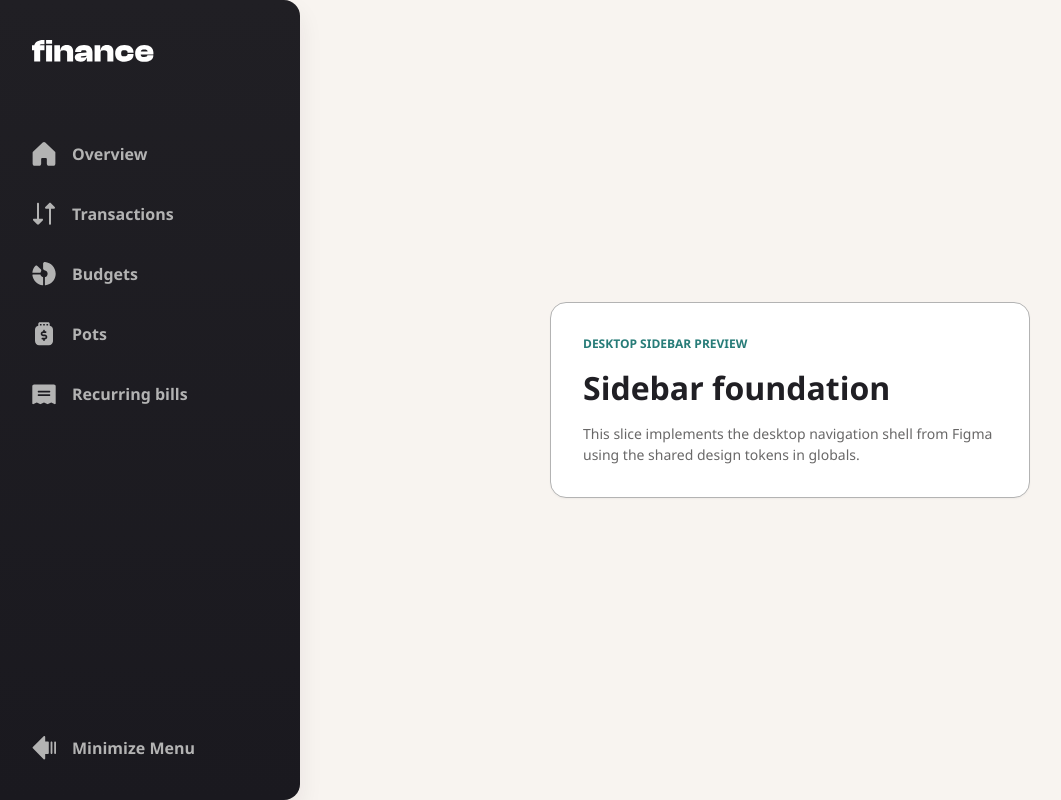
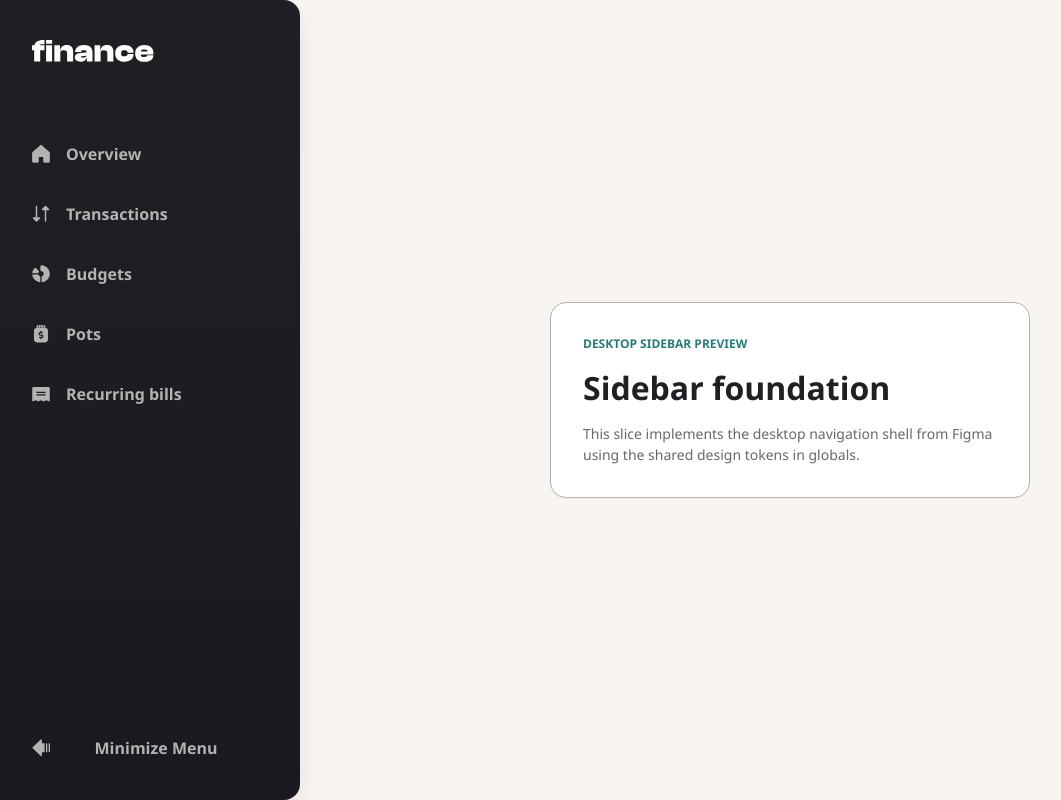
Before and after one commit to dkdurden/finance_helper, a Next.js app in the folder apps/web/: page / in a window 1280 px wide. Shown: the whole page, without its empty margins (0-1061 px from the left). Built offline with nearby package versions, Linux system fonts and the light colour scheme.

Commit message:
Adjust sidebar icon spacing and toggle transition

```diff
--- a/apps/web/src/components/sidebar/Sidebar.module.css
+++ b/apps/web/src/components/sidebar/Sidebar.module.css
@@ -2,6 +2,8 @@
   --sidebar-width: 300px;
   --sidebar-collapsed-width: 88px;
   --sidebar-item-height: 56px;
+  --sidebar-motion-duration: 800ms;
+  --sidebar-motion-easing: cubic-bezier(0.22, 1, 0.36, 1);
 
   display: flex;
   min-height: 606px;
@@ -10,14 +12,17 @@
   gap: var(--space-300);
   overflow: hidden;
   border-radius: 0 var(--radius-lg) var(--radius-lg) 0;
-  background:
-    linear-gradient(180deg, rgb(32 31 36 / 1) 0%, rgb(26 25 31 / 1) 100%);
+  background: linear-gradient(
+    180deg,
+    rgb(32 31 36 / 1) 0%,
+    rgb(26 25 31 / 1) 100%
+  );
   padding-bottom: var(--space-300);
   color: var(--color-grey-300);
   box-shadow: var(--shadow-md);
   transition:
-    width var(--transition-base),
-    gap var(--transition-base);
+    width var(--sidebar-motion-duration) var(--sidebar-motion-easing),
+    gap var(--sidebar-motion-duration) var(--sidebar-motion-easing);
 }
 
 .collapsed {
@@ -31,9 +36,8 @@
   padding: var(--space-500) var(--space-400);
 }
 
-.collapsed .logoWrap {
-  justify-content: center;
-}
+
+
 
 .nav {
   display: flex;
@@ -83,22 +87,49 @@
   white-space: nowrap;
 }
 
+.toggleLabel {
+  flex: 1;
+  overflow: hidden;
+  max-width: 180px;
+  opacity: 1;
+  transform: translateX(0);
+  transition:
+    opacity var(--sidebar-motion-duration) var(--sidebar-motion-easing),
+    transform var(--sidebar-motion-duration) var(--sidebar-motion-easing),
+    max-width var(--sidebar-motion-duration) var(--sidebar-motion-easing);
+}
+
+.toggleLabelCollapsed {
+  max-width: 0;
+  opacity: 0;
+  transform: translateX(-8px);
+}
+
+.icon {
+  width: 1.125rem;
+  height: 1.17178rem;
+  max-width: none;
+  flex: none;
+}
+
 .toggle {
   width: 100%;
   cursor: pointer;
+  justify-content: flex-start;
 }
 
 .collapsed .navItem,
 .collapsed .toggle {
-  justify-content: center;
   padding-right: var(--space-400);
 }
 
 .toggleIcon,
 .toggleIconCollapsed {
-  flex: none;
+  transform-origin: center;
+  transition: transform var(--sidebar-motion-duration)
+    var(--sidebar-motion-easing);
 }
 
 .toggleIconCollapsed {
-  transform: rotate(180deg);
+  transform: rotate(-180deg);
 }
--- a/apps/web/src/components/sidebar/Sidebar.tsx
+++ b/apps/web/src/components/sidebar/Sidebar.tsx
@@ -53,7 +53,14 @@ function SidebarNavItem({ collapsed, href, icon, label }: SidebarNavItemProps) {
       aria-label={collapsed ? label : undefined}
       title={collapsed ? label : undefined}
     >
-      <Image src={icon} alt="" width={24} height={24} aria-hidden="true" />
+      <Image
+        className={styles.icon}
+        src={icon}
+        alt=""
+        width={24}
+        height={24}
+        aria-hidden="true"
+      />
       {!collapsed ? <span className={styles.navLabel}>{label}</span> : null}
     </a>
   );
@@ -74,14 +81,23 @@ function SidebarToggle({ collapsed, onToggle }: SidebarToggleProps) {
       title={collapsed ? "Maximize menu" : "Minimize menu"}
     >
       <Image
-        className={collapsed ? styles.toggleIconCollapsed : styles.toggleIcon}
+        className={`${styles.icon} ${
+          collapsed ? styles.toggleIconCollapsed : styles.toggleIcon
+        }`}
         src="/images/icon-minimize-menu.svg"
         alt=""
         width={24}
         height={24}
         aria-hidden="true"
       />
-      {!collapsed ? <span className={styles.toggleLabel}>Minimize Menu</span> : null}
+      <span
+        className={`${styles.toggleLabel} ${
+          collapsed ? styles.toggleLabelCollapsed : ""
+        }`.trim()}
+        aria-hidden={collapsed}
+      >
+        Minimize Menu
+      </span>
     </button>
   );
 }
```
